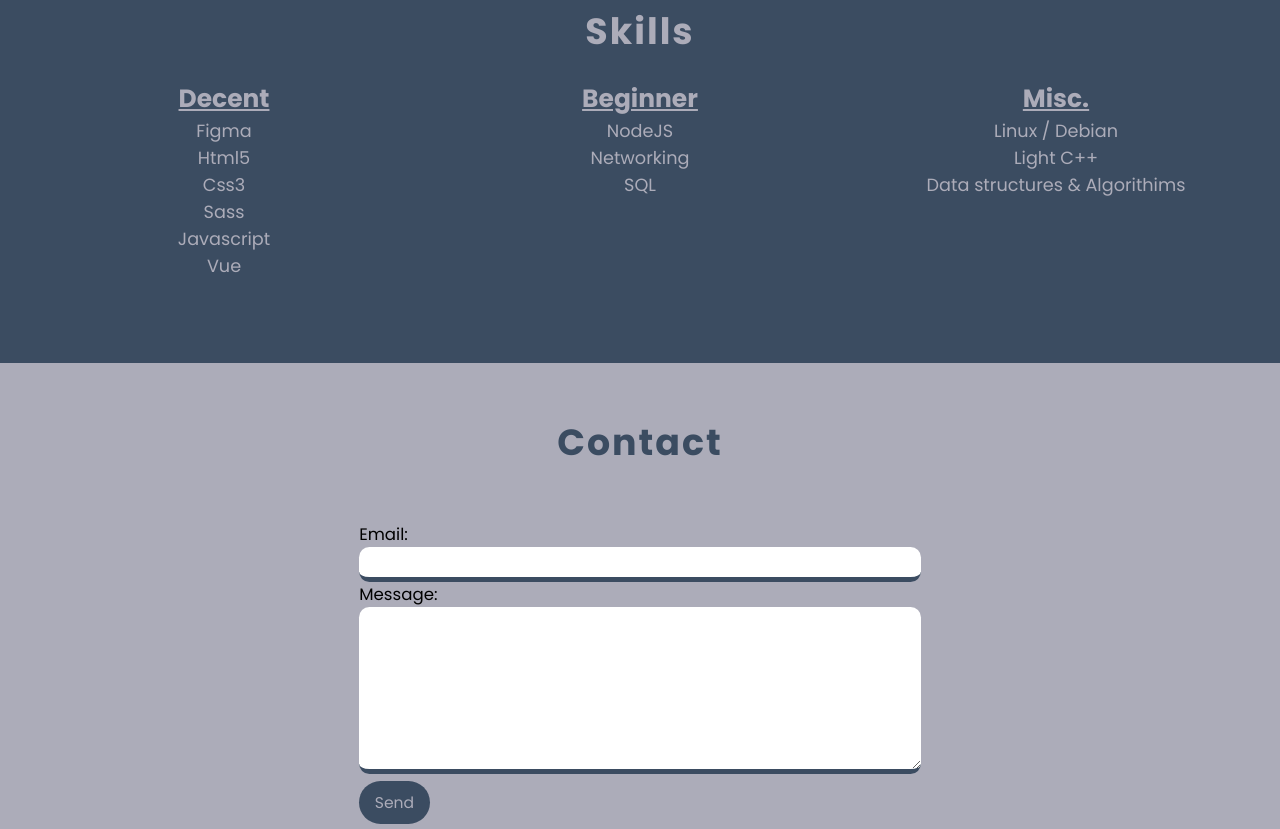
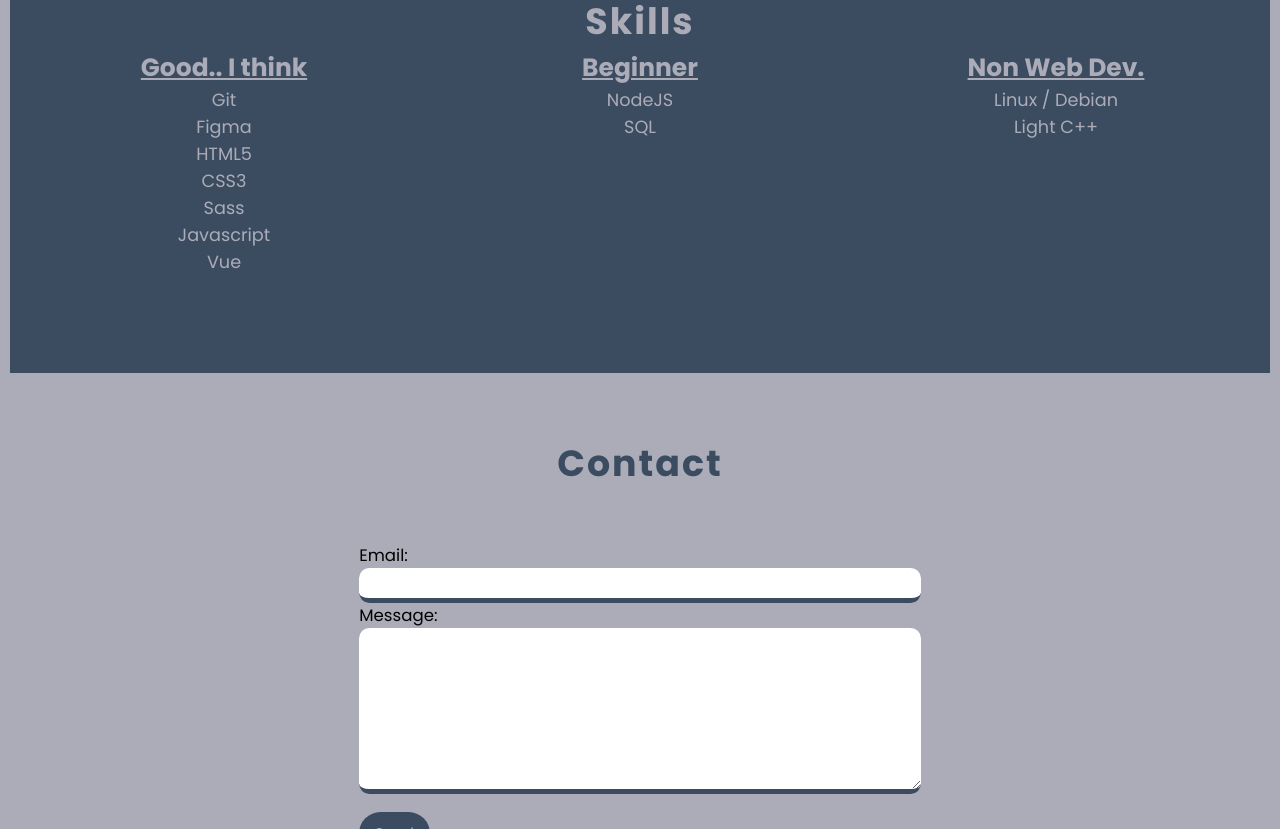
Before and after one commit to wwwwLulu/Portfolio, a website: page index.html in a window 1280 px wide. Shown: the part 2370-3199 px from the top of the page. Drawn offline with Linux system fonts and the light colour scheme.

Commit message:
Small style fixes, mainly margin changes

```diff
--- a/index.html
+++ b/index.html
@@ -242,11 +242,12 @@
 
             <div class="skills__container">
                 <div class="skills__category">
-                    <h3 class="skills__label">Decent</h3>
+                    <h3 class="skills__label">Good.. I think</h3>
                     <ul class="skills__list">
+                        <li>Git</li>
                         <li>Figma</li>
-                        <li>Html5</li>
-                        <li>Css3</li>
+                        <li>HTML5</li>
+                        <li>CSS3</li>
                         <li>Sass</li>
                         <li>Javascript</li>
                         <li>Vue</li>
@@ -257,17 +258,15 @@
                     <h3 class="skills__label">Beginner</h3>
                     <ul class="skills__list">
                         <li>NodeJS</li>
-                        <li>Networking</li>
                         <li>SQL</li>
                     </ul>
                 </div>
 
                 <div class="skills__category">
-                    <h3 class="skills__label">Misc.</h3>
+                    <h3 class="skills__label">Non Web Dev.</h3>
                     <ul class="skills__list">
                         <li>Linux / Debian</li>
                         <li>Light C++</li>
-                        <li>Data structures & Algorithims</li>
                     </ul>
                 </div>
             </div>
--- a/sass/component/_contact.scss
+++ b/sass/component/_contact.scss
@@ -24,6 +24,7 @@
         min-height: 16rem;
     }
     &__button {
+        margin-top: 1rem;
         position: relative;
         border: none;
         padding: 1rem 1.5rem;
@@ -35,7 +36,7 @@
     }
 }
 
-@media(max-width: 680px) {
+@media (max-width: 680px) {
     .contact {
         &__form {
             width: 90%;
--- a/sass/component/_skills.scss
+++ b/sass/component/_skills.scss
@@ -7,10 +7,10 @@
     align-items: center;
     padding: 2rem 0;
     flex-direction: column;
-
-    &__heading {
-        margin: 2rem 0;
-    }
+    margin: 1rem;
+    // &__heading {
+    //     margin: 1rem 0;
+    // }
     &__container {
         display: flex;
         text-align: center;
```
Also changed, not shown: css/style.css.
